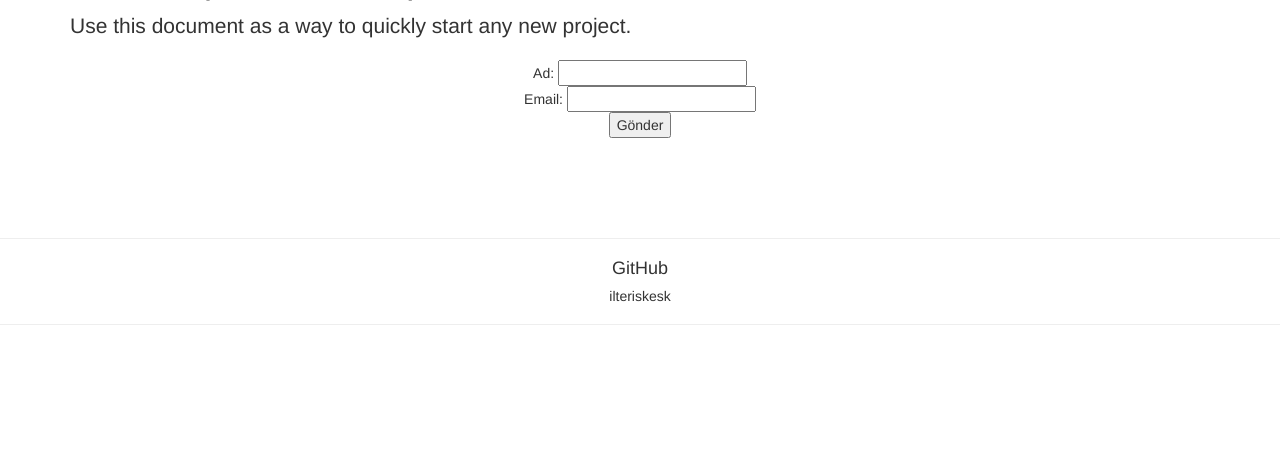
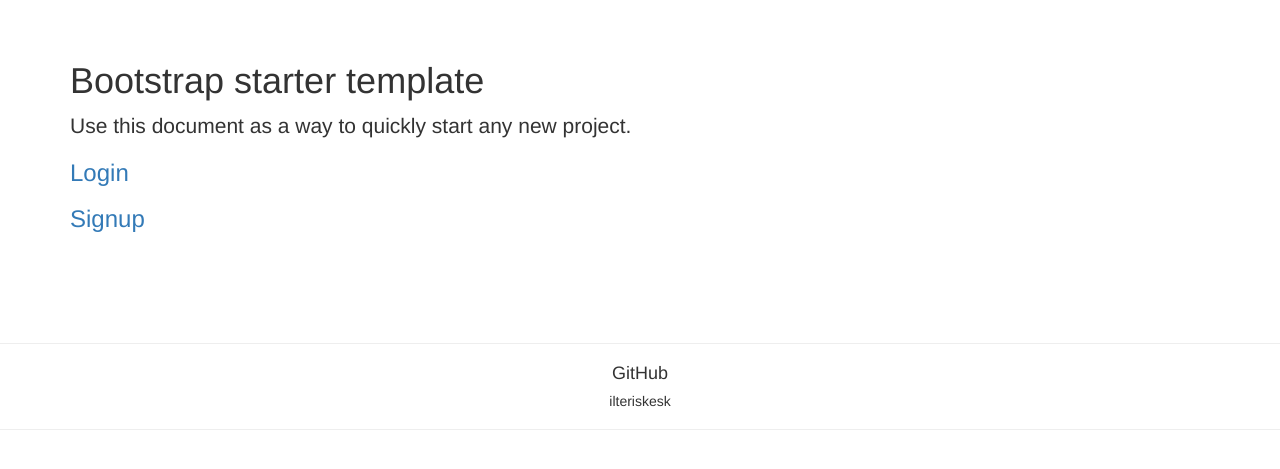
Before and after one commit to ilteriskeskin/ab2018_Django, a Django app: page / in a window 1280 px wide. Shown: the part 59-528 px from the top of the page. Run offline with Django 3.2, Linux system fonts and the light colour scheme; some libraries are stand-ins or nearby versions.

Commit message:
Login/Signup app

```diff
--- a/election/profile/admin.py
+++ b/election/profile/admin.py
@@ -2,6 +2,6 @@ from django.contrib import admin
 from election.profile.models import UserProfile
 
 class UserProfileAdmin(admin.ModelAdmin):
-    list_display = ('name', 'email', 'is_staff', 'is_superuser', 'created_at')
+    list_display = ('name', 'email', 'is_staff', 'is_superuser', 'created_at', 'is_active')
 
 admin.site.register(UserProfile, UserProfileAdmin)
--- a/election/templates/index.html
+++ b/election/templates/index.html
@@ -5,7 +5,7 @@
 <div class="container">
 
     <div class="starter-template">
-
+        <br><br><br><br><br>
         <h1>Bootstrap starter template</h1>
 
         <p class="lead">Use this document as
@@ -14,21 +14,9 @@
 
         </p>
 
-        <form action="/" method="post">{% csrf_token %}
+        <h3><a href="/login_view">Login</a></h3>
+        <h3><a href="/signup_view">Signup</a></h3>
 
-            <table border="2">
-
-                <center>
-
-                    Ad: <input type="text" name="ad"><br>
-                    Email: <input type="text" name="email"><br>
-                    <input type="submit" value="Gönder">
-
-                </center>
-
-            </table>
-
-        </form>
 
     </div>
 
--- a/election/urls.py
+++ b/election/urls.py
@@ -22,6 +22,8 @@ urlpatterns = [
     url(r'^admin/', admin.site.urls),
     url(r'^$', views.home),
     url(r'^deneme/', views.deneme),
+    url(r'^login_view/', views.login_view),
+    url(r'^signup_view/', views.signup_view),
 ]
 
 urlpatterns += staticfiles_urlpatterns()
--- a/election/views.py
+++ b/election/views.py
@@ -1,15 +1,45 @@
 from django.http import *
-from django.shortcuts import render
+from django.shortcuts import render, redirect
+from django.contrib.auth import authenticate, login
+from election.profile.models import UserProfile
 
 def home(request):
-    if request.method == 'POST':
-        ad = request.GET['ad']
-        email = request.GET['email']
-        data = "%s, %s" % (ad, email)
-        return render(request, 'index.html', {"data": data})
-
-    else:
-        return render(request, "index.html")
+       return render(request, "index.html")
 
 def deneme(request):
     return render(request, 'deneme.html', locals())
+
+def login_view(request):
+    if request.method == 'POST':
+        email = request.POST['email']
+        password = request.POST['password']
+
+        user = authenticate(request, username=email, password=password)
+
+        if user is not None:
+            login(request, user)
+        else:
+            return render(request, 'login_view.html')
+
+        return redirect('/')
+    else:
+        return render(request, 'login_view.html')
+
+def signup_view(request):
+    if request.method == 'POST':
+        name = request.POST['name']
+        email = request.POST['email']
+        parola = request.POST['parola']
+        parola1 = request.POST['parola1']
+        if str(parola) == str(parola1):
+            user = UserProfile.objects.filter(email="email")
+            if len(user) == 0:
+                user = UserProfile(name = name, email = email, is_active=True   )
+                user.set_password(parola)
+                user.save()
+            else:
+                return render(request, 'signup_view.html')
+
+            return render(request,'login_view.html')
+    else:
+        return render(request, 'signup_view.html')
```
Also changed, not shown: election/templates/login_view.html (added, +42 -0 lines), election/templates/signup_view.html (added, +39 -0 lines), README.md, election/profile/migrations/0002_auto_20180129_1034.py (added).
